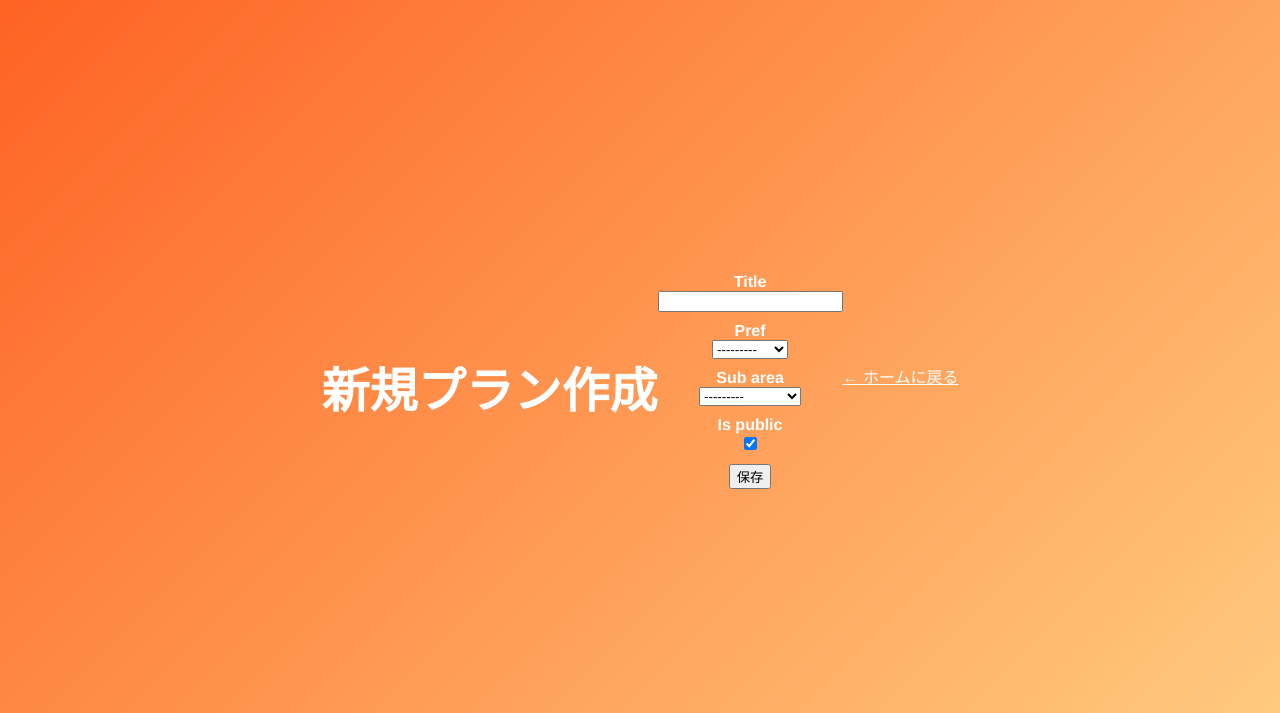
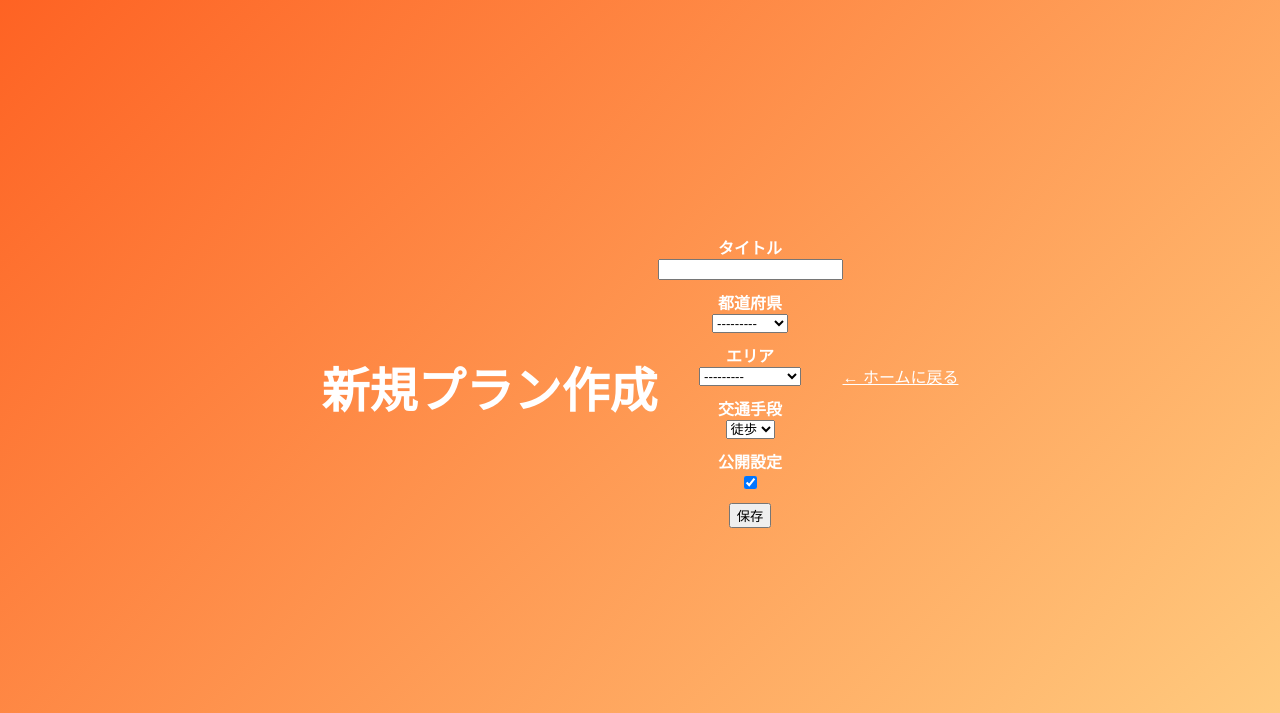
Before and after one commit to kurihara-ryo/koimichi_finish, a Django app: page /plans/new/ in a window 1280 px wide. Shown: the part 48-761 px from the top of the page. Run offline with Django 5.2, Linux system fonts and the light colour scheme; the visitor is signed in with stand-in values (Sample User, id 1).

Commit message:
交通手段追加

```diff
--- a/plans/forms.py
+++ b/plans/forms.py
@@ -1,7 +1,17 @@
 from django import forms
-from .models import Plan
+from .models import Plan, TRAVEL_MODES
 
 class PlanBasicForm(forms.ModelForm):
     class Meta:
         model = Plan
-        fields = ["title", "pref", "sub_area", "is_public"]
+        fields = ["title", "pref", "sub_area", "default_mode", "is_public"]
+        labels = {
+            "title": "タイトル",
+            "pref": "都道府県",
+            "sub_area": "エリア",
+            "default_mode": "交通手段",
+            "is_public": "公開設定",
+        }
+        widgets = {
+            "default_mode": forms.Select(choices=TRAVEL_MODES),
+        }
--- a/templates/plans/plan_detail.html
+++ b/templates/plans/plan_detail.html
@@ -5,6 +5,7 @@
 <ul>
   <li><strong>都道府県：</strong>{{ plan.pref }}</li>
   <li><strong>エリア：</strong>{{ plan.sub_area }}</li>
+  <li><strong>交通手段：</strong>{{ plan.get_default_mode_display }}</li>
   <li><strong>投稿者：</strong>{{ plan.author.username }}</li>
   <li><strong>公開設定：</strong>{{ plan.is_public|yesno:"公開,非公開" }}</li>
   <li><strong>作成日時：</strong>{{ plan.created_at }}</li>
```
